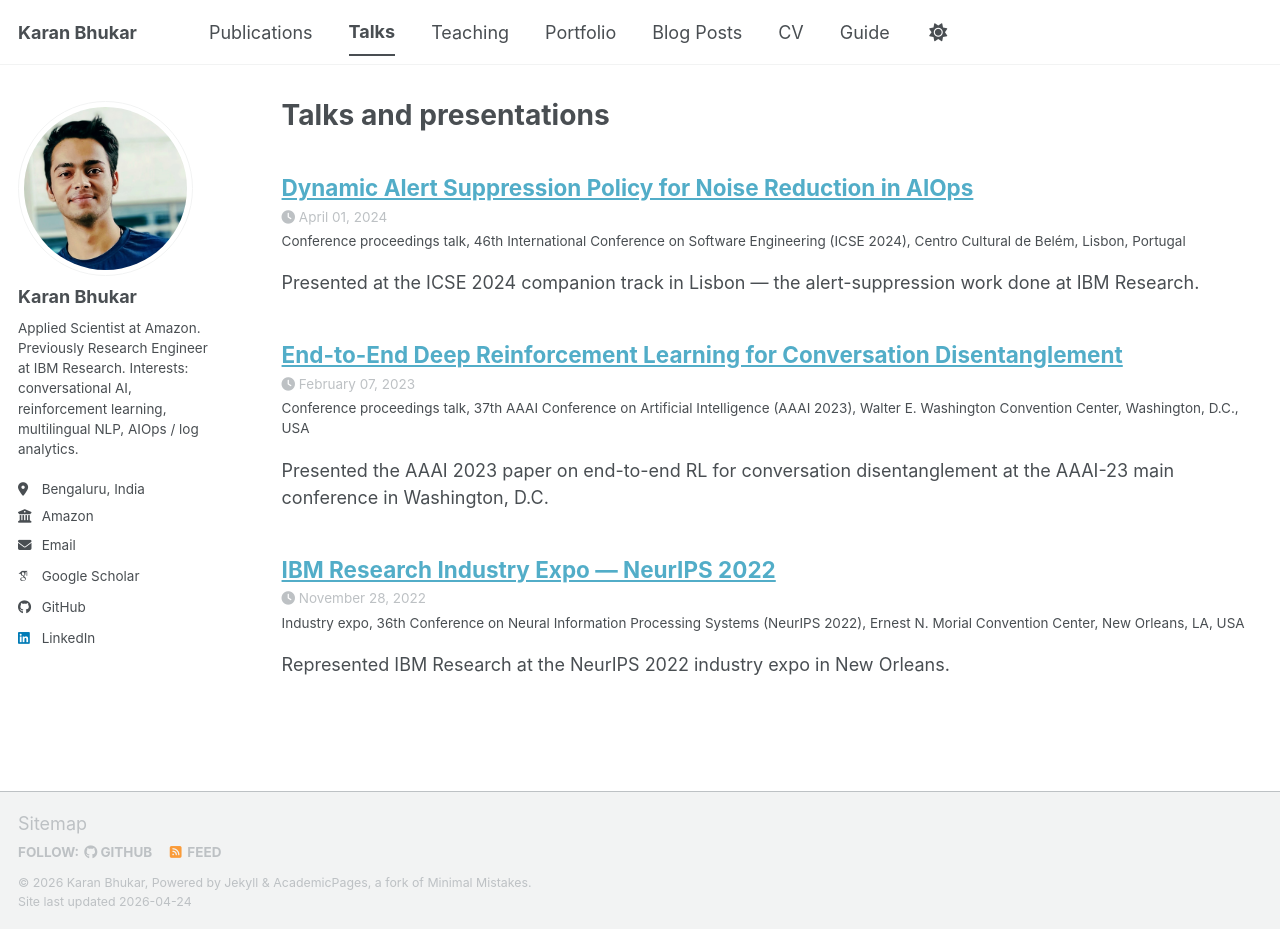
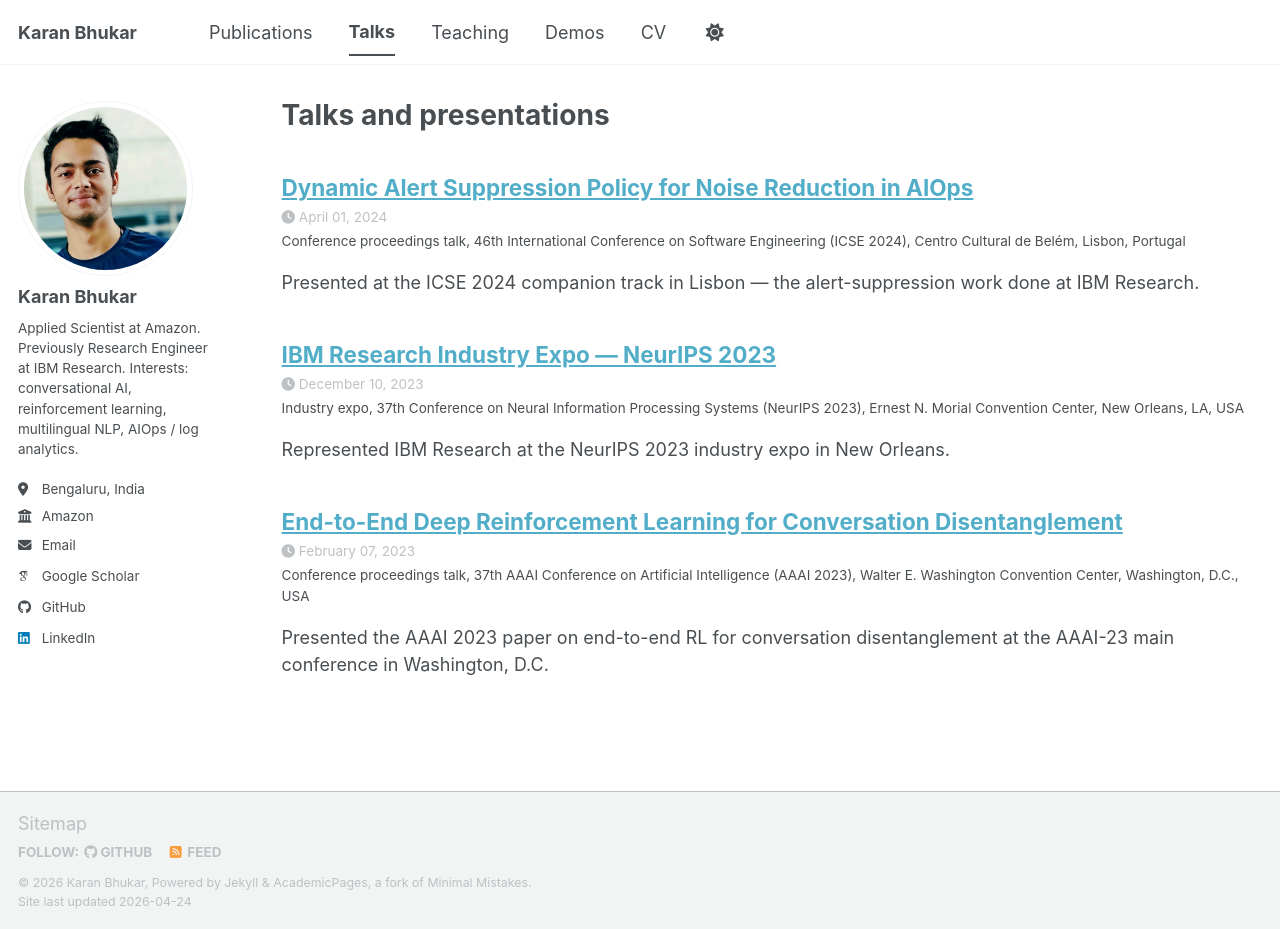
Before and after one commit to karan121bhukar/karan121bhukar.github.io, a Jekyll site: the page built from _pages/talks.html, in a window 1280 px wide and 929 px high. Built offline with Jekyll 4.4.1, drawn with Linux system fonts in a browser that asks for light colours; some web fonts are replaced; a script bundle is joined from its source files by our own code; library files that are not in the unit come from our copies.

Commit message:
Add /demos/ page; trim nav to Publications/Talks/Teaching/Demos/CV
- New _pages/demos.md embeds the ICPE/AAAI 2026 LogAn-family Drive
  demo (Gupta et al.) and the ICSE 2024 Dynamic Alert Suppression
  YouTube demo, each attributed with authors and venue and linked
  back to its /publication/... page.
- Remove Portfolio, Blog Posts, and Guide links from navigation.yml
  per user request (template files remain on disk for future reuse).

```diff
--- a/_data/navigation.yml
+++ b/_data/navigation.yml
@@ -17,17 +17,8 @@ main:
   - title: "Teaching"
     url: /teaching/
 
-  - title: "Portfolio"
-    url: /portfolio/
-
-  - title: "Blog Posts"
-    url: /year-archive/
+  - title: "Demos"
+    url: /demos/
 
   - title: "CV"
     url: /cv/
-
-  # - title: "CV"
-  #   url: /cv-json/
-
-  - title: "Guide"
-    url: /markdown/
--- a/_talks/2022-11-28-neurips-2022-new-orleans.md
+++ b/_talks/2022-11-28-neurips-2022-new-orleans.md
@@ -1,11 +1,11 @@
 ---
-title: "IBM Research Industry Expo — NeurIPS 2022"
+title: "IBM Research Industry Expo — NeurIPS 2023"
 collection: talks
 type: "Industry expo"
-permalink: /talks/2022-11-28-neurips-2022-new-orleans
-venue: "36th Conference on Neural Information Processing Systems (NeurIPS 2022), Ernest N. Morial Convention Center"
-date: 2022-11-28
+permalink: /talks/2023-12-10-neurips-2023-new-orleans
+venue: "37th Conference on Neural Information Processing Systems (NeurIPS 2023), Ernest N. Morial Convention Center"
+date: 2023-12-10
 location: "New Orleans, LA, USA"
 ---
 
-Represented IBM Research at the NeurIPS 2022 industry expo in New Orleans.
+Represented IBM Research at the NeurIPS 2023 industry expo in New Orleans.
```
Also changed, not shown: _pages/demos.md (added, +65 -0 lines).
